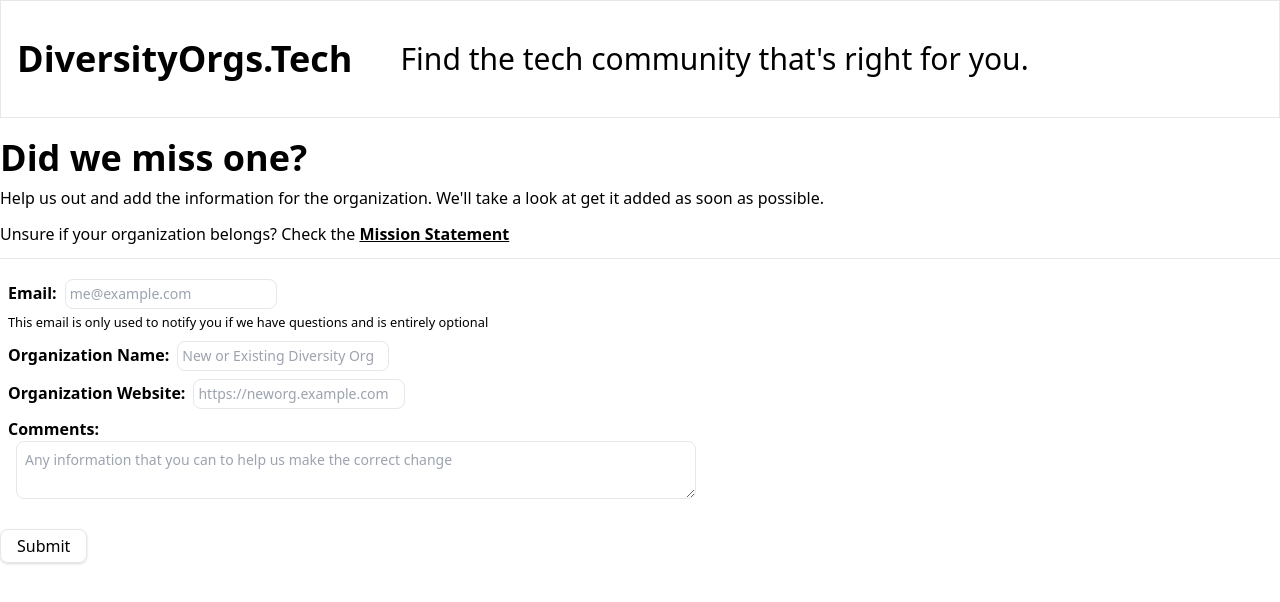
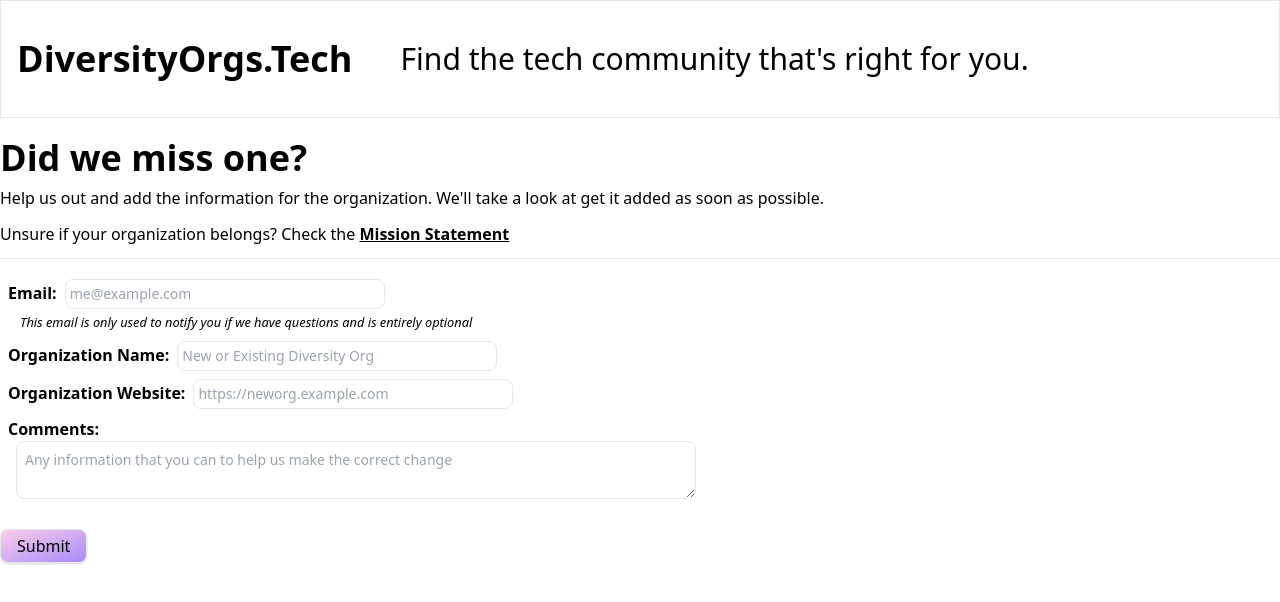
Before and after one commit to kjaymiller/diversity-orgs-tech, a React (Create React App) app in the folder diversity-orgs-tech-react-demo-ui/: page /addorg in a window 1280 px wide. Shown: the top 602 px of the page. Built offline with nearby package versions, Linux system fonts and the light colour scheme; what @elastic/search-ui-app-search-connector would draw is missing.

Commit message:
add slack iconography

```diff
--- a/diversity-orgs-tech-react-demo-ui/src/main.css
+++ b/diversity-orgs-tech-react-demo-ui/src/main.css
@@ -559,11 +559,6 @@
   background-image: linear-gradient(to bottom, var(--tw-gradient-stops));
 }
 
-.from-gray-200 {
-  --tw-gradient-from: #e5e7eb;
-  --tw-gradient-stops: var(--tw-gradient-from), var(--tw-gradient-to, rgba(229, 231, 235, 0));
-}
-
 .from-gray-300 {
   --tw-gradient-from: #d1d5db;
   --tw-gradient-stops: var(--tw-gradient-from), var(--tw-gradient-to, rgba(209, 213, 219, 0));
@@ -574,13 +569,23 @@
   --tw-gradient-stops: var(--tw-gradient-from), var(--tw-gradient-to, rgba(224, 231, 255, 0));
 }
 
-.to-gray-300 {
-  --tw-gradient-to: #d1d5db;
+.from-pink-200 {
+  --tw-gradient-from: #fbcfe8;
+  --tw-gradient-stops: var(--tw-gradient-from), var(--tw-gradient-to, rgba(251, 207, 232, 0));
+}
+
+.to-purple-400 {
+  --tw-gradient-to: #a78bfa;
 }
 
 .hover\:from-indigo-500:hover {
   --tw-gradient-from: #6366f1;
   --tw-gradient-stops: var(--tw-gradient-from), var(--tw-gradient-to, rgba(99, 102, 241, 0));
+}
+
+.hover\:from-purple-200:hover {
+  --tw-gradient-from: #ddd6fe;
+  --tw-gradient-stops: var(--tw-gradient-from), var(--tw-gradient-to, rgba(221, 214, 254, 0));
 }
 
 .hover\:from-pink-500:hover {
@@ -731,6 +736,11 @@
   margin-bottom: 0.75rem;
 }
 
+.mx-3 {
+  margin-left: 0.75rem;
+  margin-right: 0.75rem;
+}
+
 .my-4 {
   margin-top: 1rem;
   margin-bottom: 1rem;
@@ -827,6 +837,11 @@
   box-shadow: var(--tw-ring-offset-shadow, 0 0 #0000), var(--tw-ring-shadow, 0 0 #0000), var(--tw-shadow);
 }
 
+.hover\:shadow-xl:hover {
+  --tw-shadow: 0 20px 25px -5px rgba(0, 0, 0, 0.1), 0 10px 10px -5px rgba(0, 0, 0, 0.04);
+  box-shadow: var(--tw-ring-offset-shadow, 0 0 #0000), var(--tw-ring-shadow, 0 0 #0000), var(--tw-shadow);
+}
+
 * {
   --tw-ring-inset: var(--tw-empty,/*!*/ /*!*/);
   --tw-ring-offset-width: 0px;
@@ -866,6 +881,10 @@
   color: rgba(243, 244, 246, var(--tw-text-opacity));
 }
 
+.italic {
+  font-style: italic;
+}
+
 .uppercase {
   text-transform: uppercase;
 }
@@ -884,10 +903,6 @@
 
 .w-1\/2 {
   width: 50%;
-}
-
-.w-1\/3 {
-  width: 33.333333%;
 }
 
 .w-1\/4 {
@@ -990,6 +1005,10 @@
     padding: 2rem;
   }
 
+  .lg\:w-1\/2 {
+    width: 50%;
+  }
+
   .lg\:w-1\/4 {
     width: 25%;
   }
--- a/diversity-orgs-tech-react-demo-ui/src/search.js
+++ b/diversity-orgs-tech-react-demo-ui/src/search.js
@@ -101,7 +101,7 @@
                     links.push(<a href={link}><img alt="facebook {props.result.name.raw}" className="mx-4" src="https://kjaymiller.s3-us-west-2.amazonaws.com/images/1-facebook-colored-svg-copy-256.png" className="mx-4 w-6 rounded shadow" /></a>)
                 }
 
-                if (link.includes('slack.com')) {
+                if (link.includes('slack')) {
                     links.push(<a href={link}><img alt="slack {props.result.name.raw}" className="mx-4" src="https://kjaymiller.s3-us-west-2.amazonaws.com/images/slack.png" className="mx-4 w-6 rounded shadow" /></a>)
                 }
             }
```
